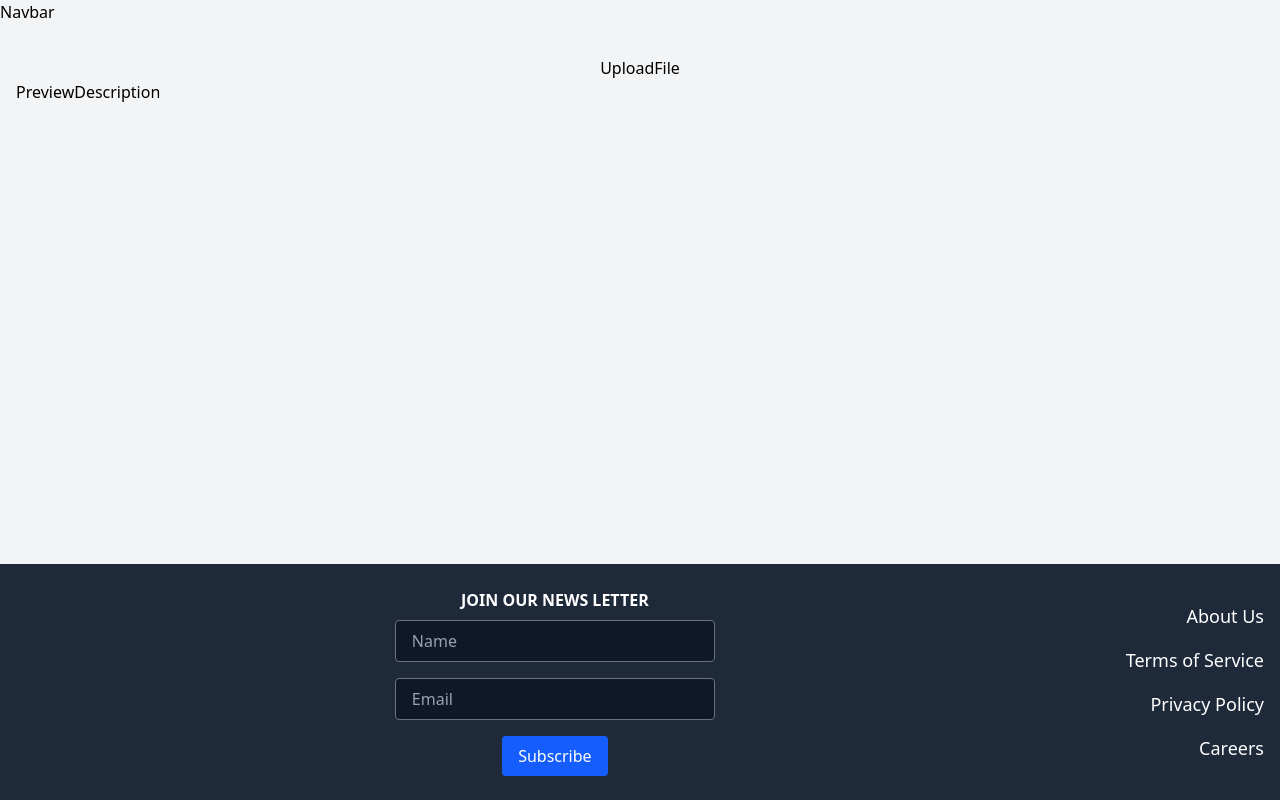
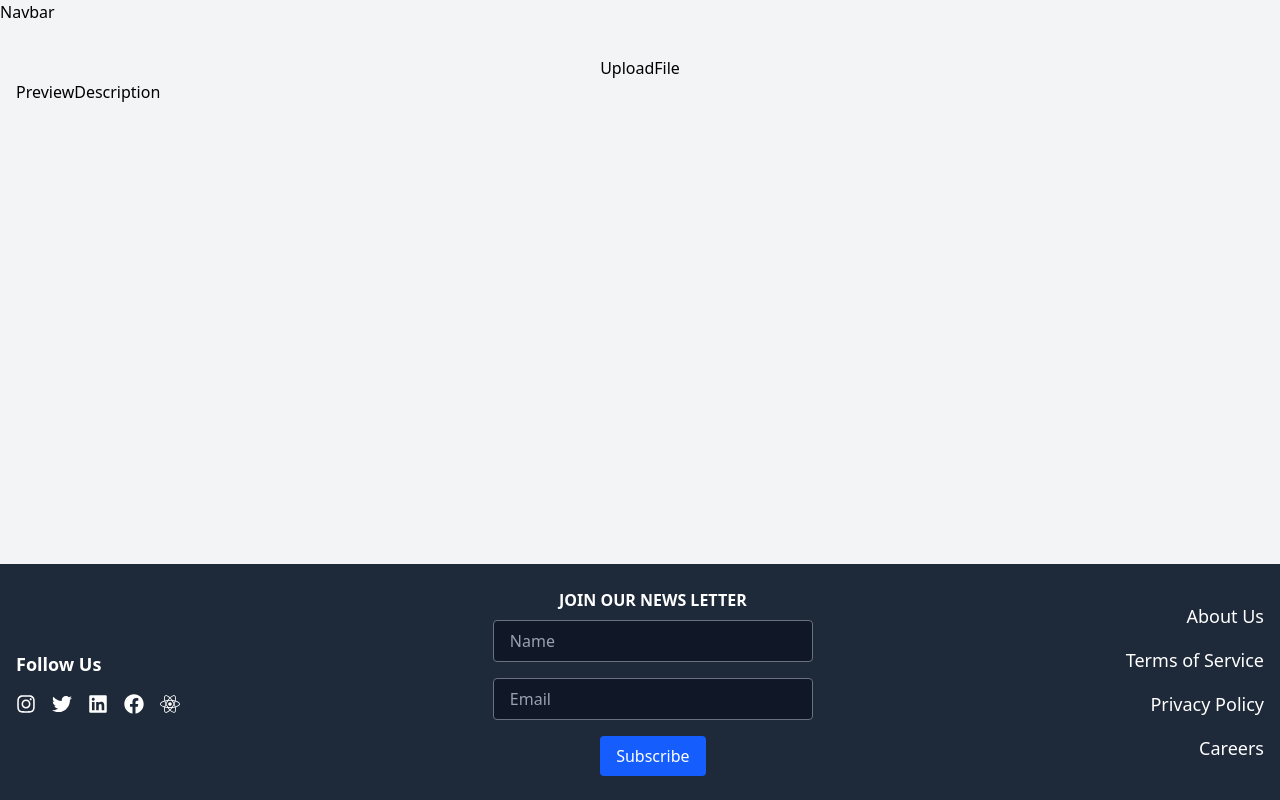
Before and after one commit to G1DY/TannMannProject, a React (Vite) app: page / in a window 1280 px wide. Built offline with nearby package versions, Linux system fonts and the light colour scheme.

Commit message:
Footer.tsx

```diff
--- a/src/components/layout/Footer.tsx
+++ b/src/components/layout/Footer.tsx
@@ -1,8 +1,38 @@
+import {
+  FaFacebook,
+  FaInstagram,
+  FaLinkedin,
+  FaReact,
+  FaTwitter,
+} from 'react-icons/fa';
+
 const Footer = () => {
   return (
     <footer className="bg-gray-800 text-white py-6 mt-auto">
       <div className="container mx-auto px-4 py-y">
-        <div className="flex flex-col md:flex-row justify-between items-center gap-8">
+        <div className="flex flex-col md:flex-row justify-between items-center gap-4">
+          {/* Socials section */}
+          <div className="flex flex-col items-start gap-4">
+            <div className="text-lg font-semibold">Follow Us</div>
+            <div className="flex gap-4 text-xl">
+              <a href="#" className="hover:text-gray-300">
+                <FaInstagram />
+              </a>
+              <a href="#" className="hover:text-gray-300">
+                <FaTwitter />
+              </a>
+              <a href="#" className="hover:text-gray-300">
+                <FaLinkedin />
+              </a>
+              <a href="#" className="hover:text-gray-300">
+                <FaFacebook />
+              </a>
+              <a href="#" className="hover:text-gray-300">
+                <FaReact /> {/* Placeholder logo */}
+              </a>
+            </div>
+          </div>
+
           {/* Newsletter Section */}
           <div className="flex-1 flex flex-col">
             <div className="font-bold text-center justify-center mb-2">
```
